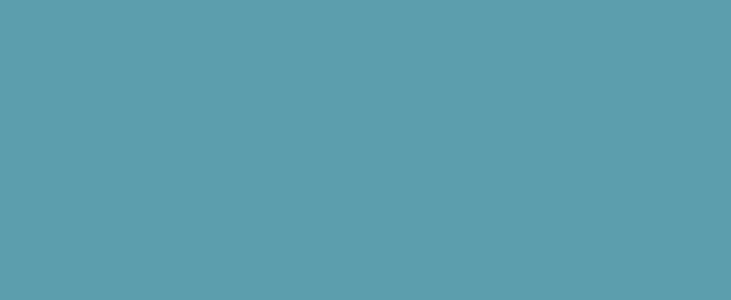
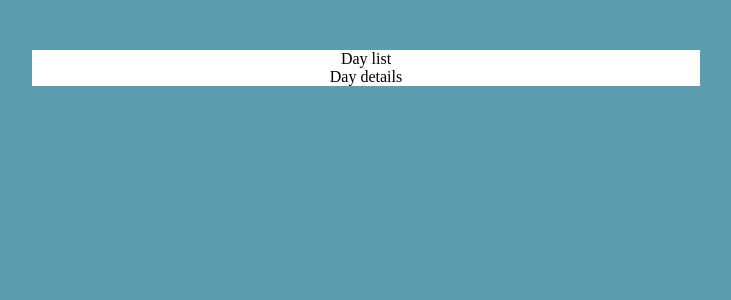
Before and after one commit to v-bianchi/react_weather, a React (Create React App) app: page / in a window 1280 px wide. Shown: the top 300 px of the page, without its empty margins (274-1005 px from the left). Built offline with nearby package versions, Linux system fonts and the light colour scheme.

Commit message:
add Weather component and initial styling

```diff
--- a/src/App.js
+++ b/src/App.js
@@ -1,9 +1,12 @@
 import React from 'react';
 import GlobalStyle from './styles/global';
+
+import Weather from './components/Weather';
 
 function App() {
   return (
     <>
+      <Weather />
       <GlobalStyle />
     </>
   );
--- /dev/null
+++ b/src/components/Weather/index.js
@@ -0,0 +1,12 @@
+import React from 'react';
+
+import { Container } from './styles';
+
+export default function Weather() {
+  return (
+    <Container>
+      <div>Day list</div>
+      <div>Day details</div>
+    </Container>
+  );
+}
--- /dev/null
+++ b/src/components/Weather/styles.js
@@ -0,0 +1,16 @@
+import styled from 'styled-components';
+
+export const Container = styled.div`
+  display: flex;
+  flex-direction: column;
+  justify-content: space-around;
+  align-items: center;
+  margin: 0;
+  width: 100%;
+  background: #fff;
+
+  @media (min-width: 768px) {
+    max-width: 668px;
+    margin: 50px auto;
+  }
+`;
```
